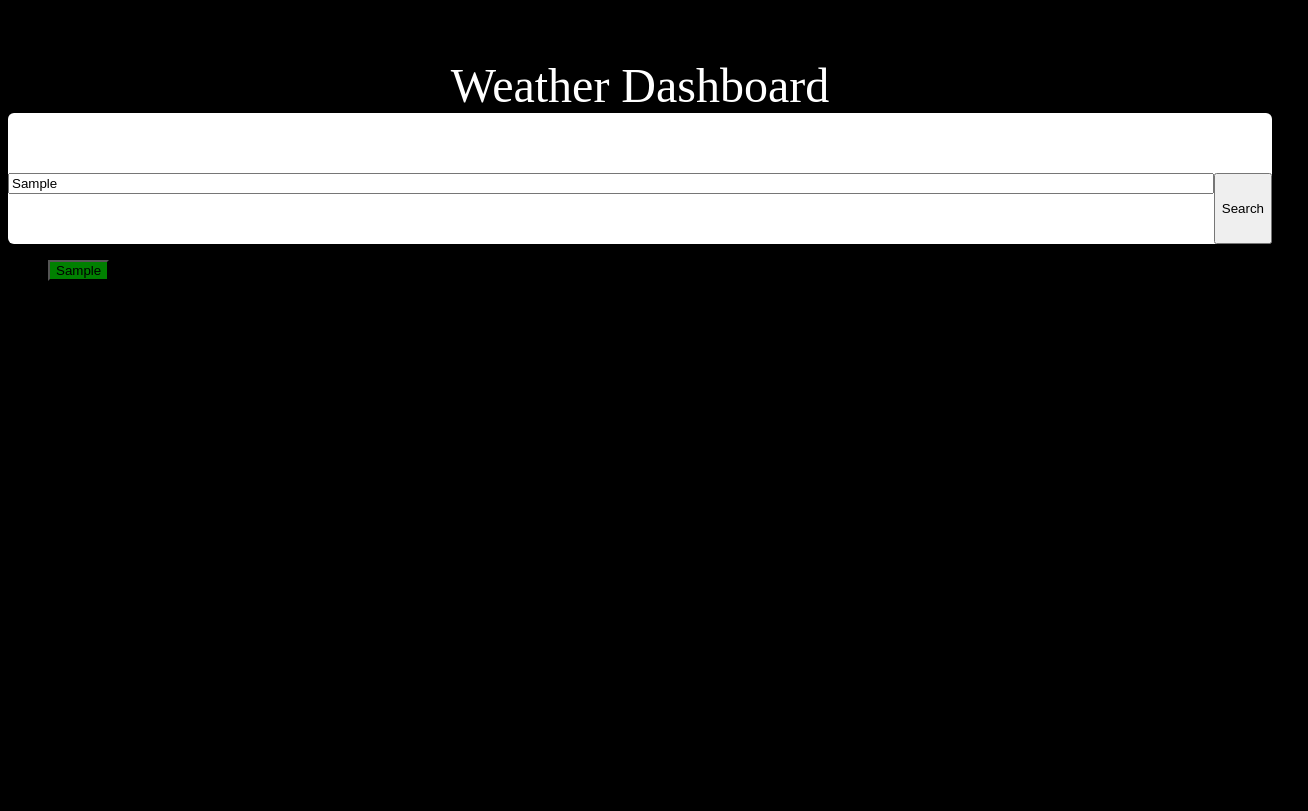
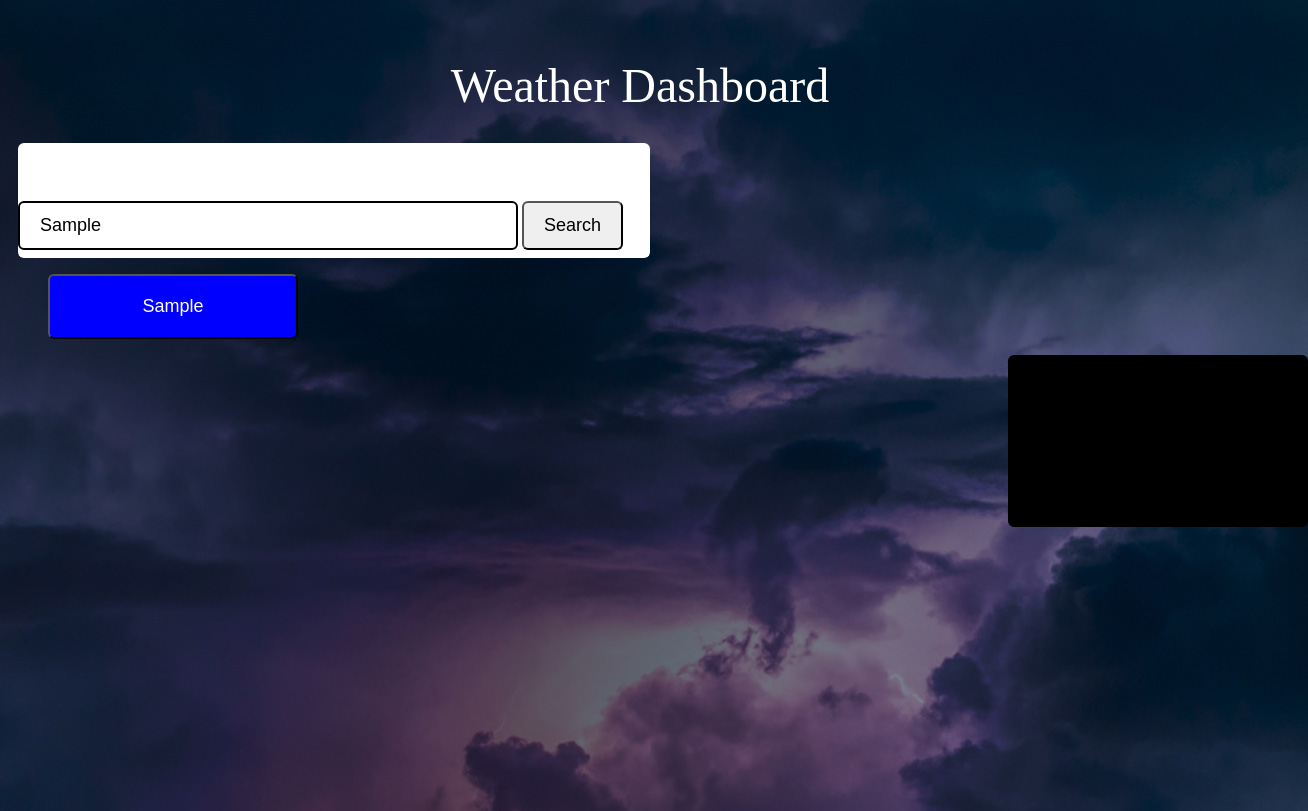
Before and after one commit to Durgavino/weatherapi-UsinghtmlcssjsAPI, a plain HTML site: page index.html in a window 1280 px wide. Both pictures are taken after typing "Sample" into the empty fields and a click on the button "Search". Shown: the whole page, 1308 px wide, since content can reach past the window. Drawn offline with Linux system fonts and the light colour scheme; no server answers.

Commit message:
added iconsand styling

```diff
--- a/index.html
+++ b/index.html
@@ -12,8 +12,8 @@
     <header class="header">Weather Dashboard</header>
 
     <div class="navbar">
-        <input id="country" type="text" placeholder="country"  onfocus="this.value=''">
-        <button id="search" >Search</button>
+        <input id="country" class="input" type="text" placeholder="country" >
+        <button id="search" class="search" >Search</button>
     </div>
 
 
@@ -28,6 +28,7 @@
 <div id="data1" class="currentweather">
     <p id="date1"></p>
     <p id="wind1"></p>
+    <img id="icon1">
     <p id="humidity1"></p>
     <p id="temp1"></p><br>
 </div>
@@ -35,6 +36,7 @@
 <div id="data2" class="futureweather">
     <p id="date2"></p>
     <p id="wind2"></p>
+    <img id="icon2">
     <p id="humidity2"></p>
     <p id="temp2"></p><br>
 </div>
@@ -42,6 +44,7 @@
 <div id="data3" class="futureweather">
     <p id="date3"></p>
     <p id="wind3"></p>
+    <img id="icon3">
     <p id="humidity3"></p>
     <p id="temp3"></p><br>
 </div>
@@ -49,6 +52,7 @@
 <div id="data4" class="futureweather">
     <p id="date4"></p>
     <p id="wind4"></p>
+    <img id="icon4">
     <p id="humidity4"></p>
     <p id="temp4"></p><br>
 </div>
@@ -56,6 +60,7 @@
 <div id="data5" class="futureweather">
     <p id="date5"></p>
     <p id="wind5"></p>
+    <img id="icon5">
     <p id="humidity5"></p>
     <p id="temp5"></p><br>
 </div>
--- a/script.js
+++ b/script.js
@@ -43,8 +43,18 @@ function getdata() {
 
 
             x.style.color = "black";
-            x.style.backgroundColor = "green";
+            x.style.backgroundColor = "white";
             x.setAttribute("class", "btn-history");
+            x.style.borderRadius="6px";
+x.style.padding="20px 32px"
+x.style.fontSize="18px";
+x.style.backgroundColor="blue"
+x.style.color="white"
+x.style.display="block";
+x.style.marginBottom="7px";
+x.style.width="250px";
+x.style.marginTop="10px";
+
 
 
         }
@@ -64,8 +74,10 @@ function getdata() {
                 wind1 = (weatherdata[0].wind.speed);
                 humidity1 = (weatherdata[0].main.humidity);
                 temp1 = (weatherdata[0].main.temp);
+               icone1=`http://openweathermap.org/img/wn/${weatherdata[0].weather[0].icon}@2x.png`;
                 document.getElementById("date1").innerHTML = date1;
                 document.getElementById("wind1").innerHTML = "Wind:" + wind1 + " MPS";
+                document.getElementById("icon1").src=icone1;
                 document.getElementById("humidity1").innerHTML = "Humidity:" + humidity1 + "%";
                 document.getElementById("temp1").innerHTML = "Temp:" + temp1 + " °F";
 
@@ -73,8 +85,10 @@ function getdata() {
                 wind2 = (weatherdata[8].wind.speed);
                 humidity2 = (weatherdata[8].main.humidity);
                 temp2 = (weatherdata[8].main.temp);
+                icone2=`http://openweathermap.org/img/wn/${weatherdata[8].weather[0].icon}@2x.png`;
                 document.getElementById("date2").innerHTML = date2;
                 document.getElementById("wind2").innerHTML = "Wind:" + wind2 + " MPS";
+                document.getElementById("icon2").src=icone2;
                 document.getElementById("humidity2").innerHTML = "Humidity:" + humidity2 + "%";
                 document.getElementById("temp2").innerHTML = "Temp:" + temp2 + " °F";
 
@@ -82,8 +96,10 @@ function getdata() {
                 wind3 = (weatherdata[16].wind.speed);
                 humidity3 = (weatherdata[16].main.humidity);
                 temp3 = (weatherdata[16].main.temp);
+                icone3=`http://openweathermap.org/img/wn/${weatherdata[16].weather[0].icon}@2x.png`;
                 document.getElementById("date3").innerHTML = date3;
                 document.getElementById("wind3").innerHTML = "Wind:" + wind2 + " MPS";
+                document.getElementById("icon3").src=icone3;
                 document.getElementById("humidity3").innerHTML = "Humidity:" + humidity3 + "%";
                 document.getElementById("temp3").innerHTML = "Temp:" + temp3 + " °F";
 
@@ -91,8 +107,10 @@ function getdata() {
                 wind4 = (weatherdata[24].wind.speed);
                 humidity4 = (weatherdata[24].main.humidity);
                 temp4 = (weatherdata[24].main.temp);
+                icone4=`http://openweathermap.org/img/wn/${weatherdata[24].weather[0].icon}@2x.png`;
                 document.getElementById("date4").innerHTML = date4;
                 document.getElementById("wind4").innerHTML = "Wind:" + wind2 + " MPS";
+                document.getElementById("icon4").src=icone4;
                 document.getElementById("humidity4").innerHTML = "Humidity:" + humidity4 + "%";
                 document.getElementById("temp4").innerHTML = "Temp:" + temp4 + " °F";
 
@@ -100,8 +118,10 @@ function getdata() {
                 wind5 = (weatherdata[27].wind.speed);
                 humidity5 = (weatherdata[27].main.humidity);
                 temp5 = (weatherdata[27].main.temp);
+                icone5=`http://openweathermap.org/img/wn/${weatherdata[27].weather[0].icon}@2x.png`;
                 document.getElementById("date5").innerHTML = date5;
                 document.getElementById("wind5").innerHTML = "Wind:" + wind2 + " MPS";
+                document.getElementById("icon5").src=icone5;
                 document.getElementById("humidity5").innerHTML = "Humidity:" + humidity5 + "%";
                 document.getElementById("temp5").innerHTML = "Temp:" + temp5 + " °F";
 
@@ -150,8 +170,10 @@ fetch(url)
                 wind1 = (weatherdata[0].wind.speed);
                 humidity1 = (weatherdata[0].main.humidity);
                 temp1 = (weatherdata[0].main.temp);
+                icone1=`http://openweathermap.org/img/wn/${weatherdata[0].weather[0].icon}@2x.png`;
                 document.getElementById("date1").innerHTML = date1;
                 document.getElementById("wind1").innerHTML = "Wind:" + wind1 + " MPS";
+                document.getElementById("icon1").src=icone1;
                 document.getElementById("humidity1").innerHTML = "Humidity:" + humidity1 + "%";
                 document.getElementById("temp1").innerHTML = "Temp:" + temp1 + " °F";
                 console.log(humidity1);
@@ -161,8 +183,10 @@ fetch(url)
                 wind2 = (weatherdata[8].wind.speed);
                 humidity2 = (weatherdata[8].main.humidity);
                 temp2 = (weatherdata[8].main.temp);
+                icone2=`http://openweathermap.org/img/wn/${weatherdata[8].weather[0].icon}@2x.png`;
                 document.getElementById("date2").innerHTML = date2;
                 document.getElementById("wind2").innerHTML = "Wind:" + wind2 + " MPS";
+                document.getElementById("icon2").src=icone2;
                 document.getElementById("humidity2").innerHTML = "Humidity:" + humidity2 + "%";
                 document.getElementById("temp2").innerHTML = "Temp:" + temp2 + " °F";
 
@@ -170,8 +194,10 @@ fetch(url)
                 wind3 = (weatherdata[16].wind.speed);
                 humidity3 = (weatherdata[16].main.humidity);
                 temp3 = (weatherdata[16].main.temp);
+                icone3=`http://openweathermap.org/img/wn/${weatherdata[16].weather[0].icon}@2x.png`;
                 document.getElementById("date3").innerHTML = date3;
                 document.getElementById("wind3").innerHTML = "Wind:" + wind2 + " MPS";
+                document.getElementById("icon3").src=icon3;
                 document.getElementById("humidity3").innerHTML = "Humidity:" + humidity3 + "%";
                 document.getElementById("temp3").innerHTML = "Temp:" + temp3 + " °F";
 
@@ -179,8 +205,10 @@ fetch(url)
                 wind4 = (weatherdata[24].wind.speed);
                 humidity4 = (weatherdata[24].main.humidity);
                 temp4 = (weatherdata[24].main.temp);
+                icone4=`http://openweathermap.org/img/wn/${weatherdata[24].weather[0].icon}@2x.png`;
                 document.getElementById("date4").innerHTML = date4;
                 document.getElementById("wind4").innerHTML = "Wind:" + wind2 + " MPS";
+                document.getElementById("icone4").src=icone4;
                 document.getElementById("humidity4").innerHTML = "Humidity:" + humidity4 + "%";
                 document.getElementById("temp4").innerHTML = "Temp:" + temp4 + " °F";
 
@@ -188,8 +216,10 @@ fetch(url)
                 wind5 = (weatherdata[27].wind.speed);
                 humidity5 = (weatherdata[27].main.humidity);
                 temp5 = (weatherdata[27].main.temp);
+                icone5=`http://openweathermap.org/img/wn/${weatherdata[27].weather[0].icon}@2x.png`;
                 document.getElementById("date5").innerHTML = date5;
                 document.getElementById("wind5").innerHTML = "Wind:" + wind2 + " MPS";
+                document.getElementById("icone5").src=icone5;
                 document.getElementById("humidity5").innerHTML = "Humidity:" + humidity5 + "%";
                 document.getElementById("temp5").innerHTML = "Temp:" + temp5 + " °F";
 
--- a/style.css
+++ b/style.css
@@ -4,7 +4,8 @@
   }
 
   body{
-    background-color: black;
+   /*  background-color: black; */
+   background-image:url("./images/b1.jpg");
 }
 .header{
     padding-top: 50px;
@@ -14,22 +15,47 @@
 }
 .navbar{
     background-color: white;
-    padding-top: 60px;
+    padding-top: 50px;
     border-radius: 6px;
-    display: flex;
+    /* display: flex; */
+   width: 50%;
+    margin-left: 10px;
+    margin-top: 30px;
+}
+.input{
+    width: 500px;
+    padding: 12px 20px;
+    box-sizing: border-box;
+    margin: 8px 0;
+    border: 2px solid black;
+    font-size: 18px;
+    border-radius: 6px;
+}
+.search{
+    padding: 12px 20px;
+    margin: 8px 0;
+    font-size: 18px;
+    border-radius: 6px;
 }
 
-#country{
-   text-align: left;
-    margin: auto;
-  margin-bottom: 50px;
-  display: block;
-  flex-grow: 1;
 
-}
 .forecastdata{
     color: white;
 }
 .searchresult{
     color: red;
 }
+
+.currentweather{
+    background-color: black;
+    width: 300px;
+    border: 2px solid black;
+    padding: 50px;
+    margin: 20px;
+    color: white;
+   border-radius: 6px;
+   position: static;
+   margin-left: 1000px;
+   margin-top: 1px;
+
+}
```
Also changed, not shown: images/b1.jpg (added), images/bgimage.jfif (added).
